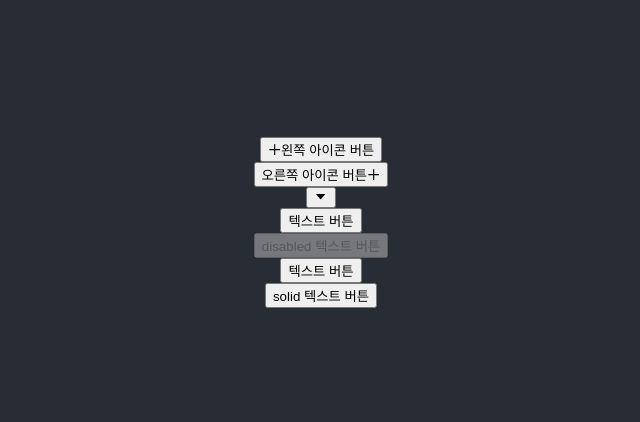
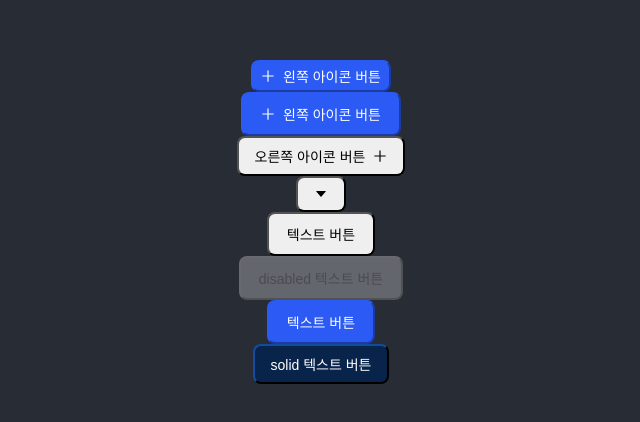
Before and after one commit to light423/myApp, a React (Create React App) app: page / in a window 1280 px wide. Shown: the part 178-600 px from the top of the page, without its empty margins (319-959 px from the left). Built offline with nearby package versions, Linux system fonts and the light colour scheme.

Commit message:
Update : button

```diff
--- a/src/App.js
+++ b/src/App.js
@@ -7,6 +7,9 @@ function App() {
     <div className="App">
       <header className="App-header">
         <CustomButton prefix={<PlusOutlined />} size="small" variant="primary">
+          왼쪽 아이콘 버튼
+        </CustomButton>
+        <CustomButton prefix={<PlusOutlined />} size="large" variant="primary">
           왼쪽 아이콘 버튼
         </CustomButton>
         <CustomButton surfix={<PlusOutlined />}>
@@ -22,7 +25,7 @@ function App() {
         <CustomButton size="large" variant="primary">
           텍스트 버튼
         </CustomButton>
-        <CustomButton border="solid" variant="primary">
+        <CustomButton border="solid" variant="secondary">
           solid 텍스트 버튼
         </CustomButton>
         <AccordionItem />
--- a/src/Components/CustomButton.css
+++ b/src/Components/CustomButton.css
@@ -1,2 +1,37 @@
+/* 버튼 기본 타입 정의 */
 .custom-button {
+  display: inline-flex;
+  align-items: center;
+  justify-content: center;
+  gap: 8px;
+  padding: 8px 16px;
+  cursor: pointer;
+  border-radius: 8px;
+  outline: none;
+  font-size: 14px;
+  white-space: nowrap;
 }
+
+/* variant */
+.btn-primary {
+  color: #fff;
+  background-color: #2b5af5;
+  border-color: #2b5af5;
+}
+
+.btn-secondary {
+  color: #fff;
+  background-color: #09244b;
+  border-color: #09244b;
+}
+
+/* size */
+.btn-small {
+  padding: 4px 8px;
+}
+
+.btn-large {
+  padding: 10px 18px;
+}
+
+/* disabled */
```
